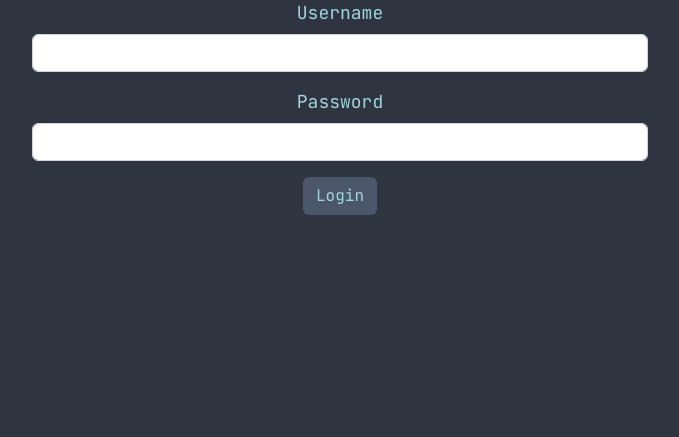
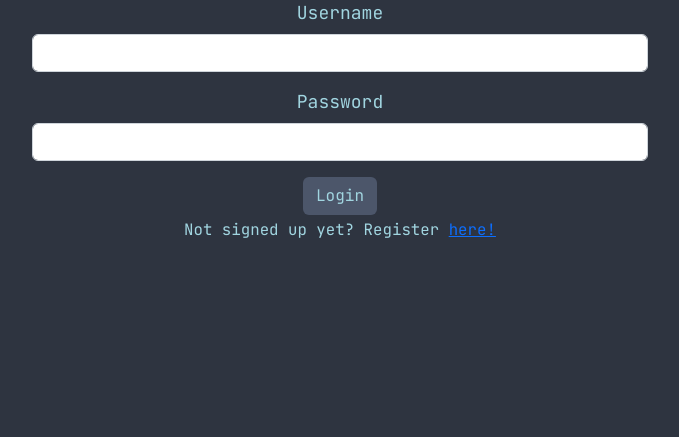
Before and after one commit to InfiniteEndeavours/Milestone-3-Event-Site, a Flask app: page /login in a window 1280 px wide. Shown: the part 165-602 px from the top of the page, without its empty margins (300-979 px from the left). Run offline with Flask 3, Linux system fonts and the light colour scheme; some libraries are stand-ins or nearby versions.

Commit message:
Update login.html
- Add link to registration page

```diff
--- a/event_finder/templates/auth/login.html
+++ b/event_finder/templates/auth/login.html
@@ -18,6 +18,8 @@
                 </div>
                 <button type="submit" class="btn">Login</button>
             </form>
+            <small class="mt-3">Not signed up yet? Register <a
+                    href="{{ url_for('auth.register') }}">here!</a></small>
         </div>
     </div>
 {% endblock %}
```
